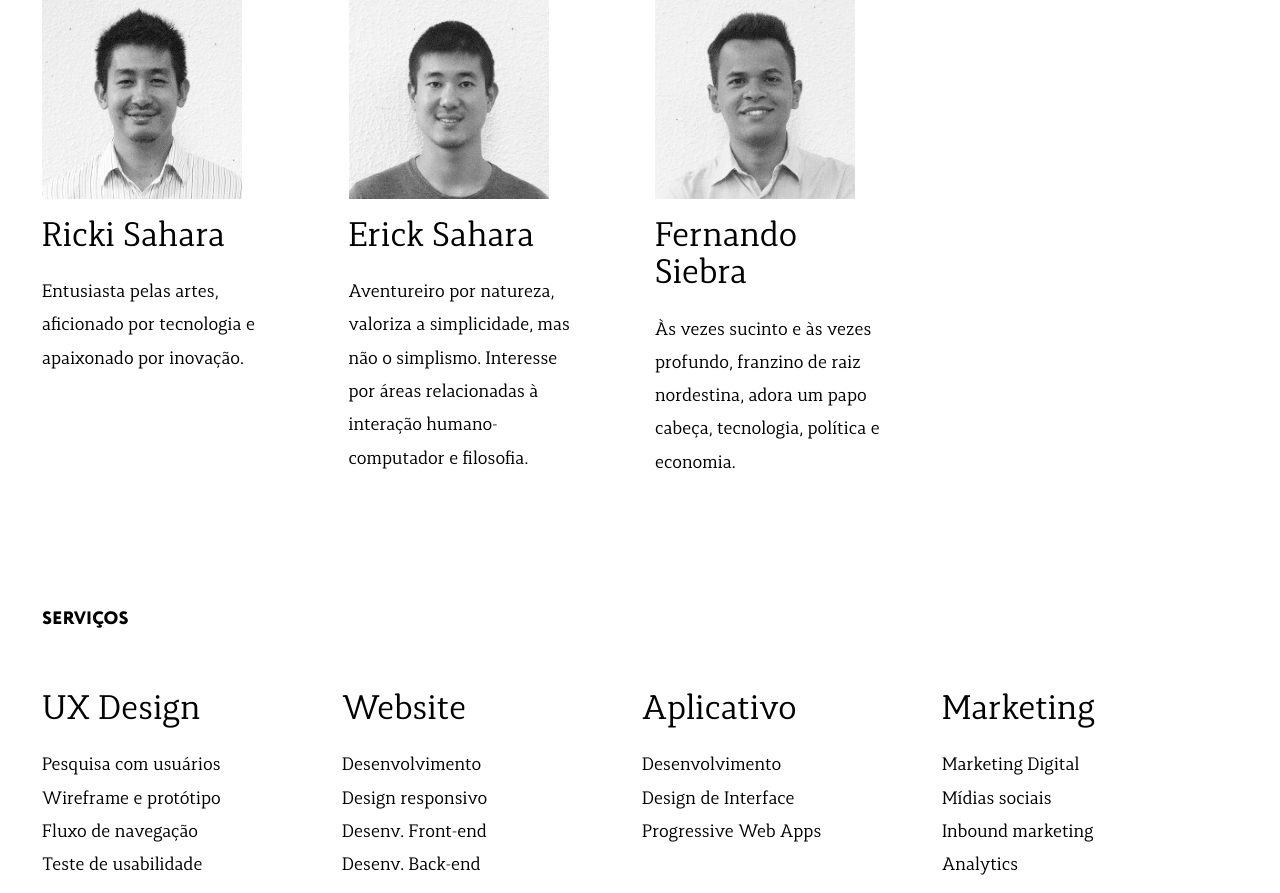
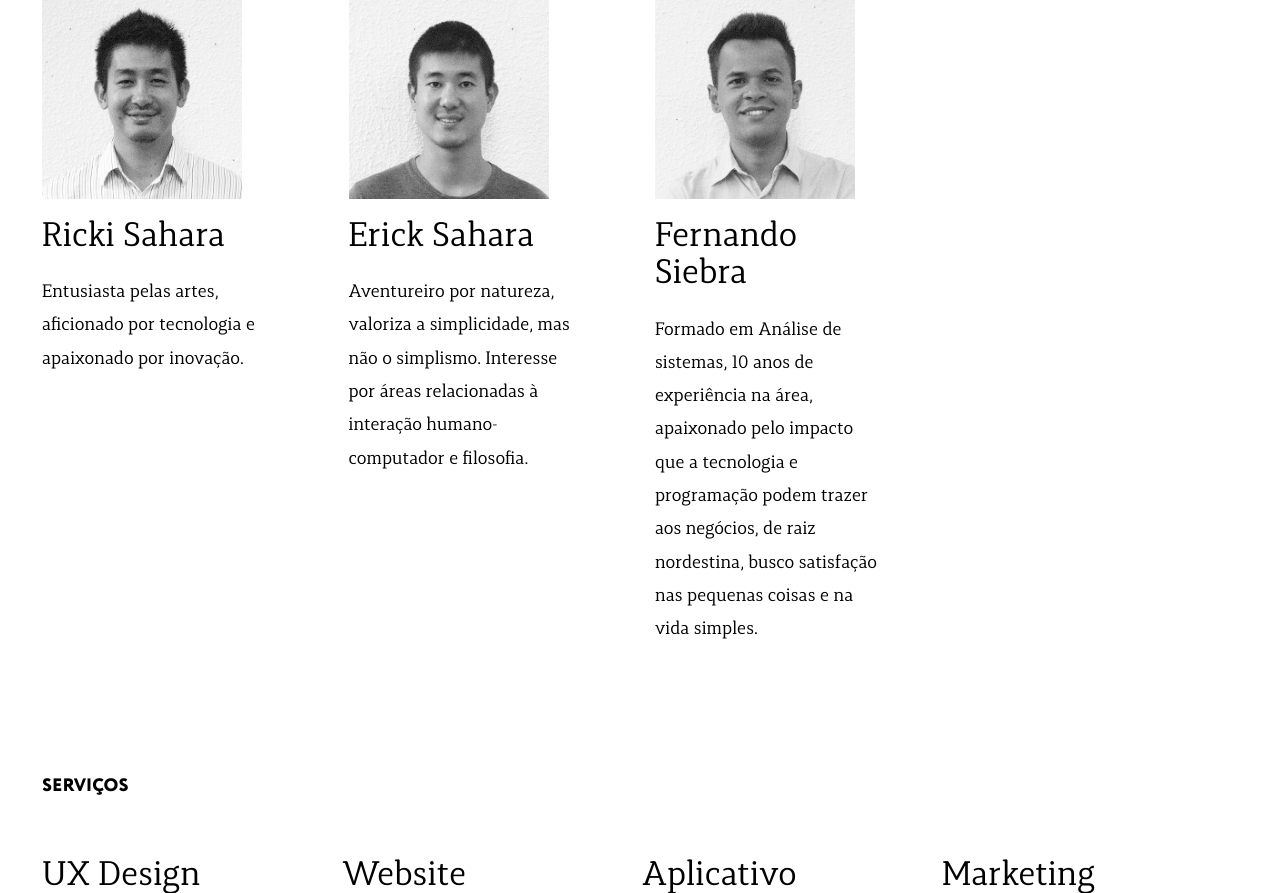
Before and after one commit to uniqvc/portfolio, a PHP site: page / in a window 1280 px wide. Shown: the part 1414-2307 px from the top of the page. Run offline with PHP 8.4, Linux system fonts and the light colour scheme.

Commit message:
atualizacao frase Fernando

```diff
--- a/pages/home.php
+++ b/pages/home.php
@@ -42,7 +42,9 @@
 			<div class="col-sm-4 col-md-4 col-lg-3 equipe-item">
 				<img src="dist/images/fernando-siebra.jpg" alt="Fernando Siebra">
 				<h3 class="h3 text-serif">Fernando Siebra</h3>
-				<p class="text-large">Às vezes sucinto e às vezes profundo, franzino de raiz nordestina, adora um papo cabeça, tecnologia, política e economia.</p>
+				<p class="text-large">
+					Formado em Análise de sistemas, 10 anos de experiência na área, apaixonado pelo impacto que a tecnologia e programação podem trazer aos negócios, de raiz nordestina, busco satisfação nas pequenas coisas e na vida simples.
+				</p>
 			</div>
 		</div>
 	</section>
```
